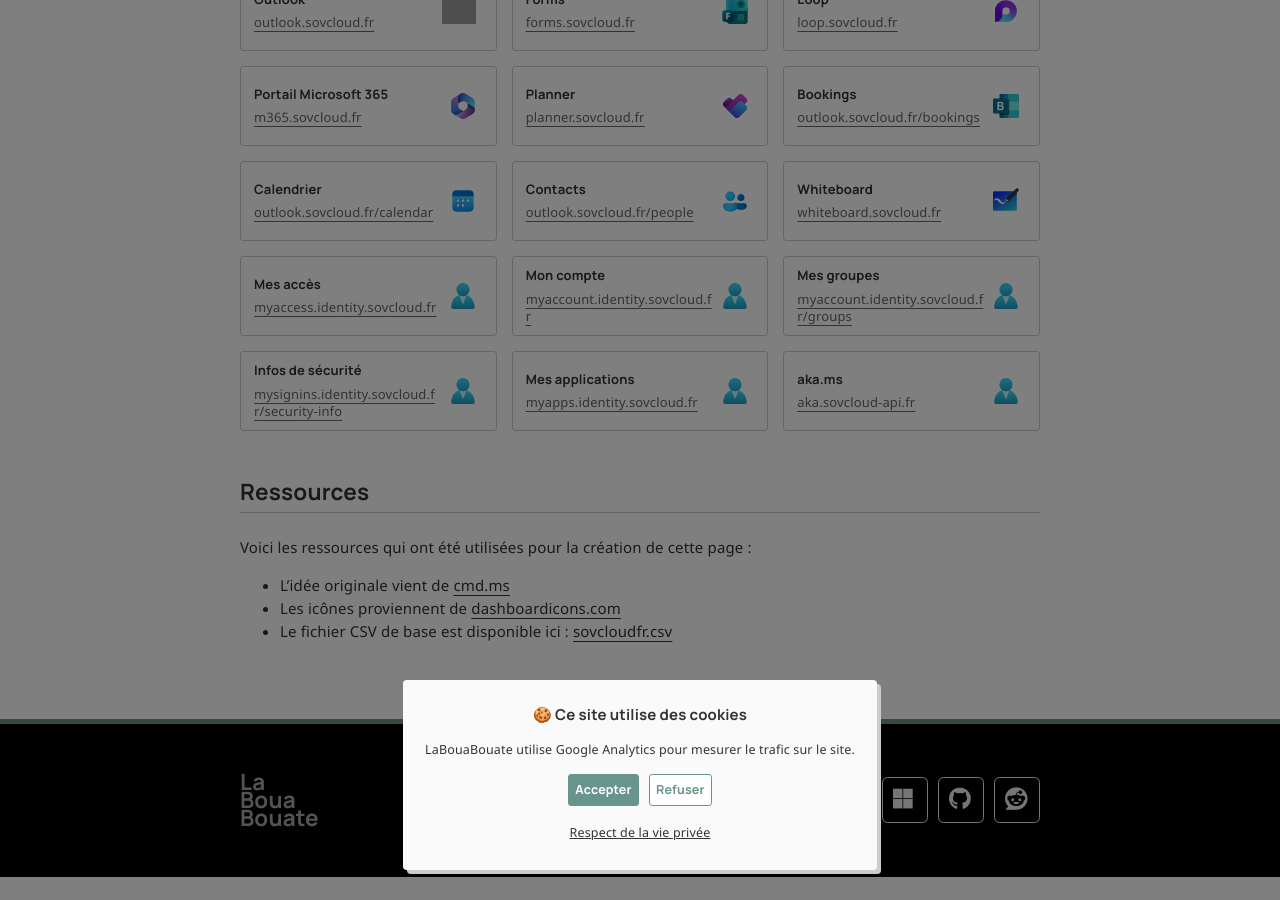
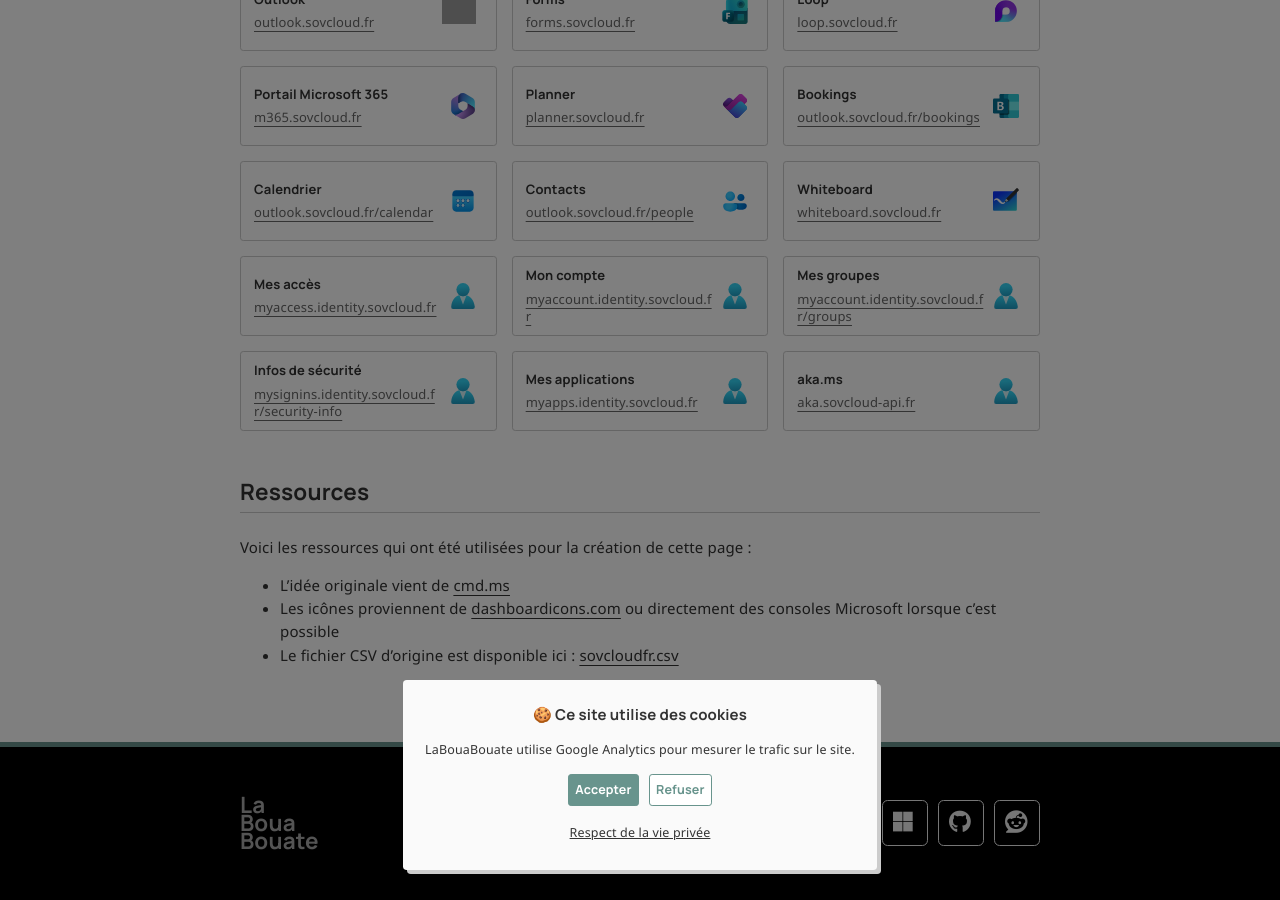
Before and after one commit to leobouard/leobouard.github.io, a Jekyll site: the page built from _pages/sovcloudfr.md, in a window 1280 px wide and 900 px high, scrolled down 648 px. Built offline with Jekyll 4.4.1, drawn with Linux system fonts in a browser that asks for light colours; nearby versions of some CDN libraries; some web fonts are replaced; before the commit the page ends 1525 px from its top, so only the background shows below that; grey boxes are pictures that could not be loaded.

Commit message:
Update sovcloudfr.md

```diff
--- a/_pages/sovcloudfr.md
+++ b/_pages/sovcloudfr.md
@@ -26,5 +26,5 @@
 Voici les ressources qui ont été utilisées pour la création de cette page :
 
 - L'idée originale vient de [cmd.ms](https://cmd.ms/)
-- Les icônes proviennent de [dashboardicons.com](https://dashboardicons.com/icons?q=microsoft)
-- Le fichier CSV de base est disponible ici : [sovcloudfr.csv](https://github.com/{{ site.github_owner }}/{{ site.github_repo }}/tree/{{ site.github_branch }}/_data/sovcloudfr.csv)
+- Les icônes proviennent de [dashboardicons.com](https://dashboardicons.com/icons?q=microsoft) ou directement des consoles Microsoft lorsque c'est possible
+- Le fichier CSV d'origine est disponible ici : [sovcloudfr.csv](https://github.com/{{ site.github_owner }}/{{ site.github_repo }}/tree/{{ site.github_branch }}/_data/sovcloudfr.csv)
```
